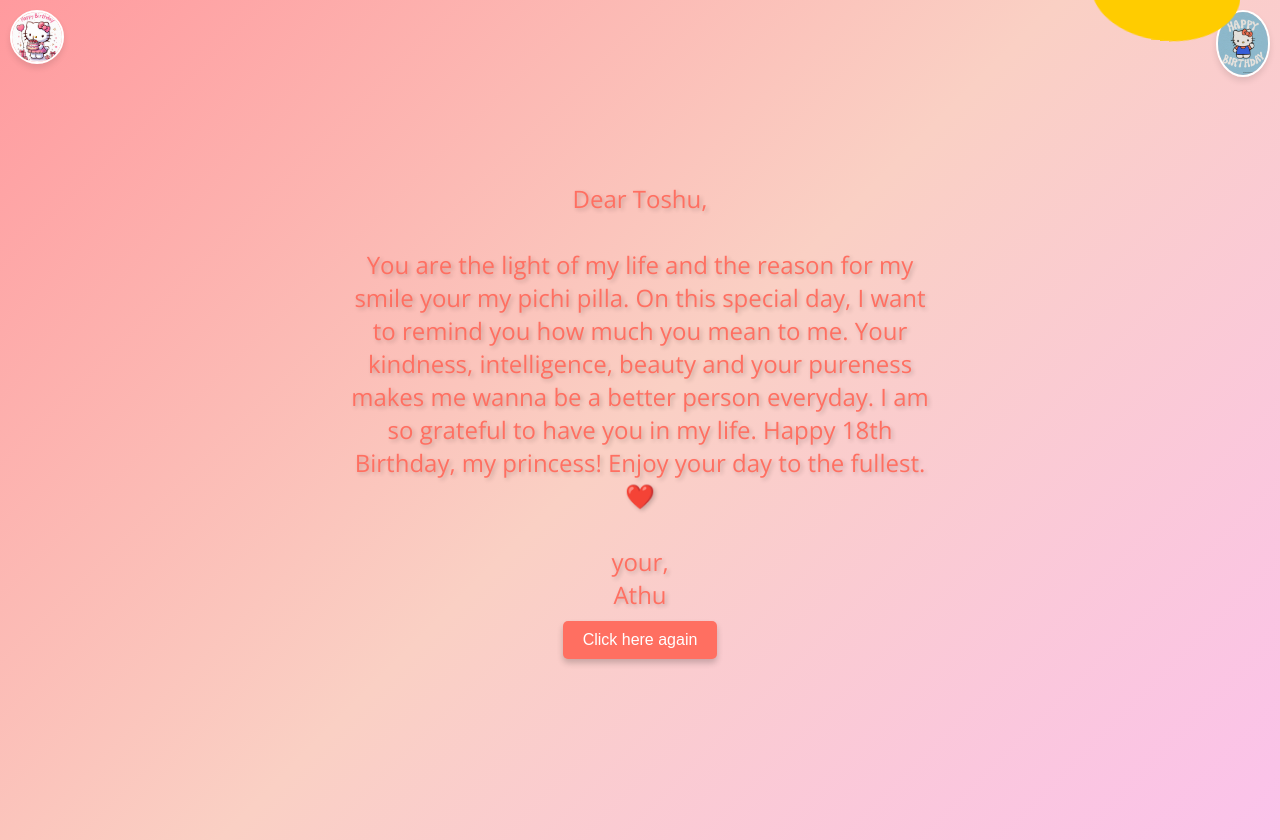
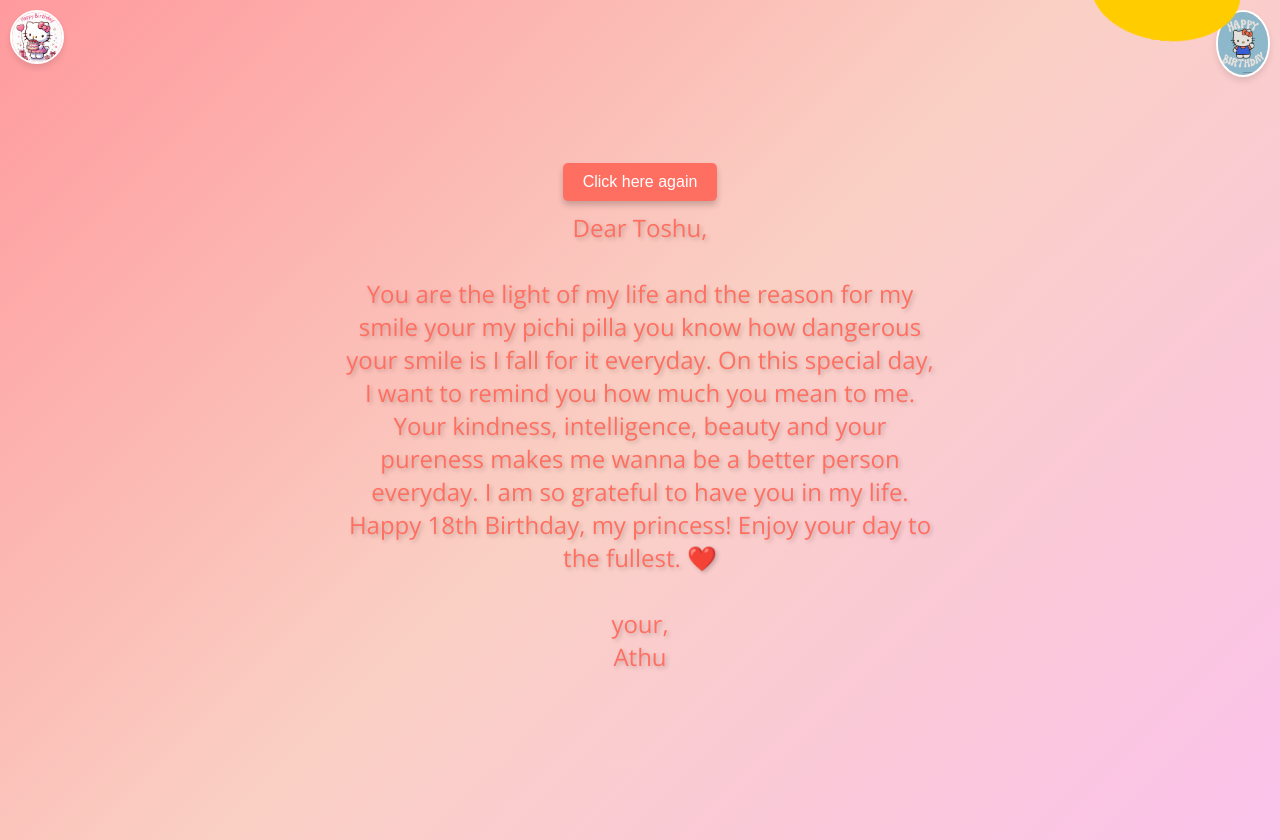
Before and after one commit to imatharva22/birthday, a plain HTML site: page message.html in a window 1280 px wide. Drawn offline with nearby package versions, Linux system fonts and the light colour scheme.

Commit message:
Update message.html

```diff
--- a/message.html
+++ b/message.html
@@ -36,6 +36,7 @@
             color: #ff6f61;
             text-shadow: 2px 2px 4px rgba(0, 0, 0, 0.2);
             max-width: 600px;
+            margin-bottom: 5px; /* Adjusted margin to bring the text closer */
         }
 
         .balloon {
@@ -91,7 +92,7 @@
         }
 
         .love-button {
-            margin-top: 10px; /* Adjusted margin to bring the button closer to the text */
+            margin-bottom: 10px; /* Adjusted margin to bring the button closer to the text */
             padding: 10px 20px;
             font-size: 1rem;
             background-color: #ff6f61;
@@ -132,13 +133,13 @@
     <div class="balloon balloon-left"></div>
     <div class="balloon balloon-right"></div>
     <div class="content">
+        <button class="love-button" onclick="showLoveMessage()">Click here again</button>
         <div class="message">
             Dear Toshu,<br><br>
-            You are the light of my life and the reason for my smile your my pichi pilla. On this special day, I want to remind you how much you mean to me. Your kindness, intelligence, beauty and your pureness makes me wanna be a better person everyday. I am so grateful to have you in my life. Happy 18th Birthday, my princess! Enjoy your day to the fullest. ❤️<br><br>
+            You are the light of my life and the reason for my smile your my pichi pilla you know how dangerous your smile is I fall for it everyday. On this special day, I want to remind you how much you mean to me. Your kindness, intelligence, beauty and your pureness makes me wanna be a better person everyday. I am so grateful to have you in my life. Happy 18th Birthday, my princess! Enjoy your day to the fullest. ❤️<br><br>
             your,<br>
             Athu
         </div>
-        <button class="love-button" onclick="showLoveMessage()">Click here again</button>
     </div>
     <div class="love-message" id="loveMessage">I caught you smileing 😜 you looking cute tho</div>
 
```
